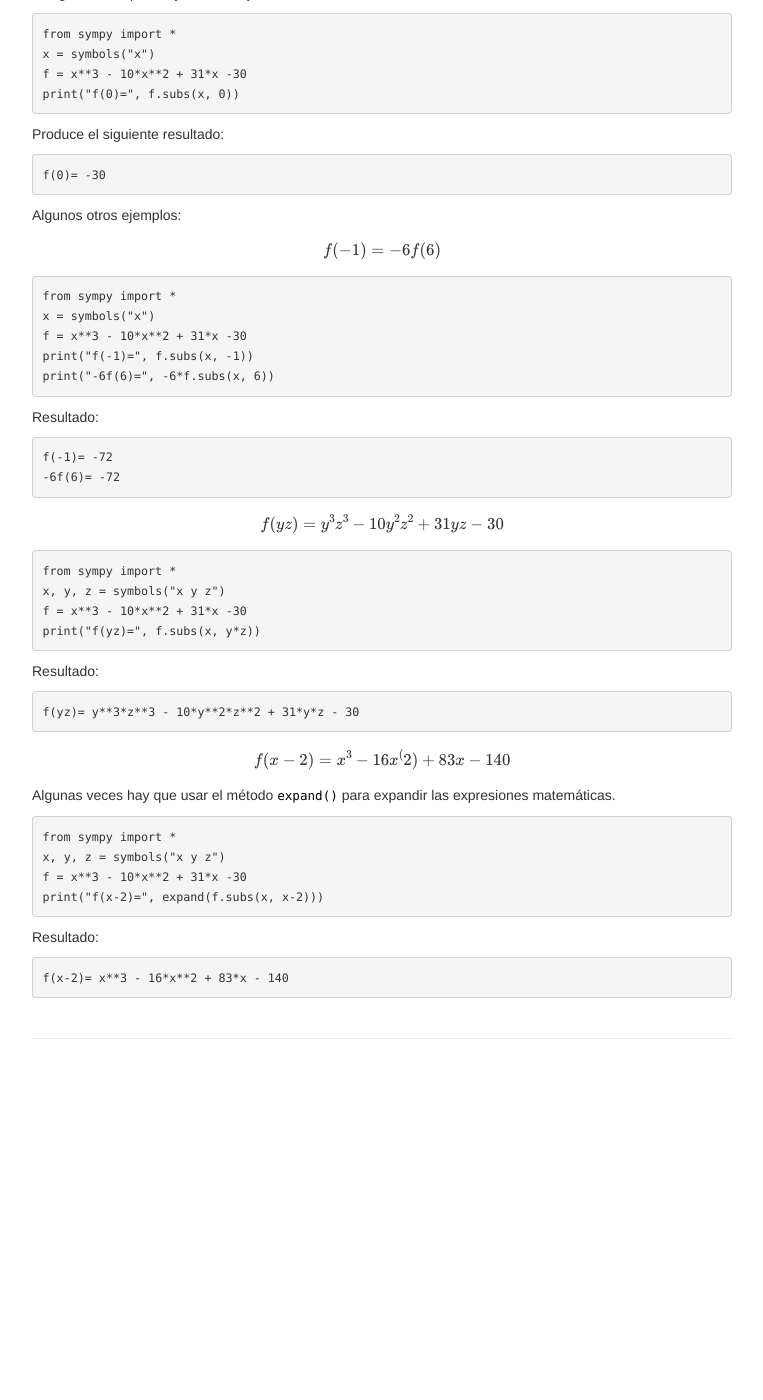
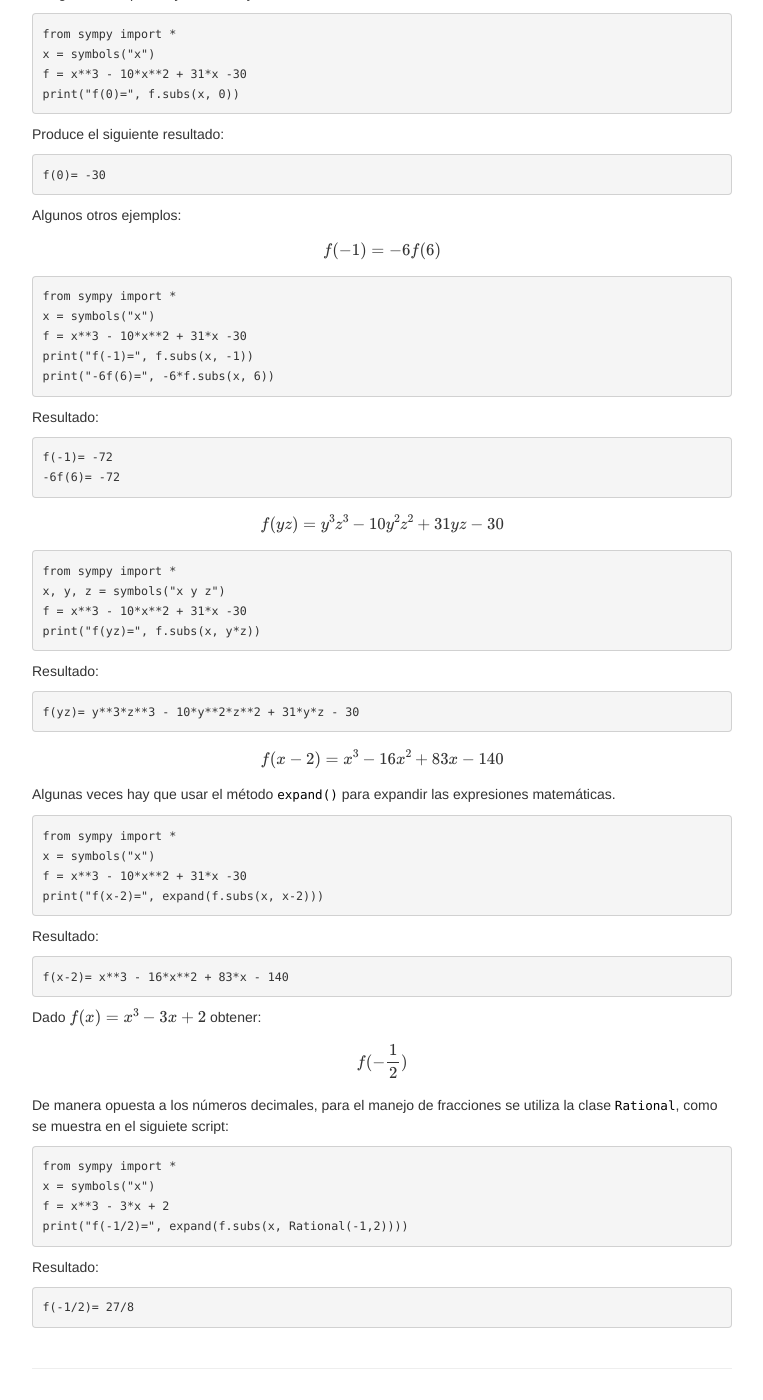
Before and after one commit to enriGarcia/enriGarcia.github.io, a Jekyll site: the page built from pages/instructions/calculusSympy.md, in a window 1280 px wide and 1400 px high, scrolled down 559 px. Shown: the whole window, without its empty margins (258-1021 px from the left). Built offline with Jekyll 4.4.1, drawn with Linux system fonts in a browser that asks for light colours; before the commit the page ends 1629 px from its top, so only the background shows below that.

Commit message:
webpage update

````diff
--- a/pages/instructions/calculusSympy.md
+++ b/pages/instructions/calculusSympy.md
@@ -73,14 +73,14 @@ f(yz)= y**3*z**3 - 10*y**2*z**2 + 31*y*z - 30
 ```
 
 $$\begin{aligned}
-f(x-2)=x^{3}-16x^(2)+83x-140
+f(x-2)=x^{3}-16x^{2}+83x-140
 \end{aligned}$$
 
 Algunas veces hay que usar el método `expand()` para expandir las expresiones matemáticas.
 
 ```python
 from sympy import *
-x, y, z = symbols("x y z")
+x = symbols("x")
 f = x**3 - 10*x**2 + 31*x -30
 print("f(x-2)=", expand(f.subs(x, x-2)))
 ```
@@ -91,6 +91,28 @@ Resultado:
 f(x-2)= x**3 - 16*x**2 + 83*x - 140
 ```
 
+Dado \\( f(x)=x^{3}-3x+2 \\) obtener:
+
+$$\begin{aligned}
+f(-\frac{1}{2})
+\end{aligned}$$
+
+De manera opuesta a los números decimales, para el manejo de fracciones se utiliza la clase `Rational`, como se muestra en el siguiete script:
+
+```python
+from sympy import *
+x = symbols("x")
+f = x**3 - 3*x + 2
+print("f(-1/2)=", expand(f.subs(x, Rational(-1,2))))
+```
+
+Resultado:
+
+```bash
+f(-1/2)= 27/8
+```
+
+
 <!-- Note: this is how to write a comment in HTML. Everything in here won't show up on your webpage.-->
 
 <!--
````
